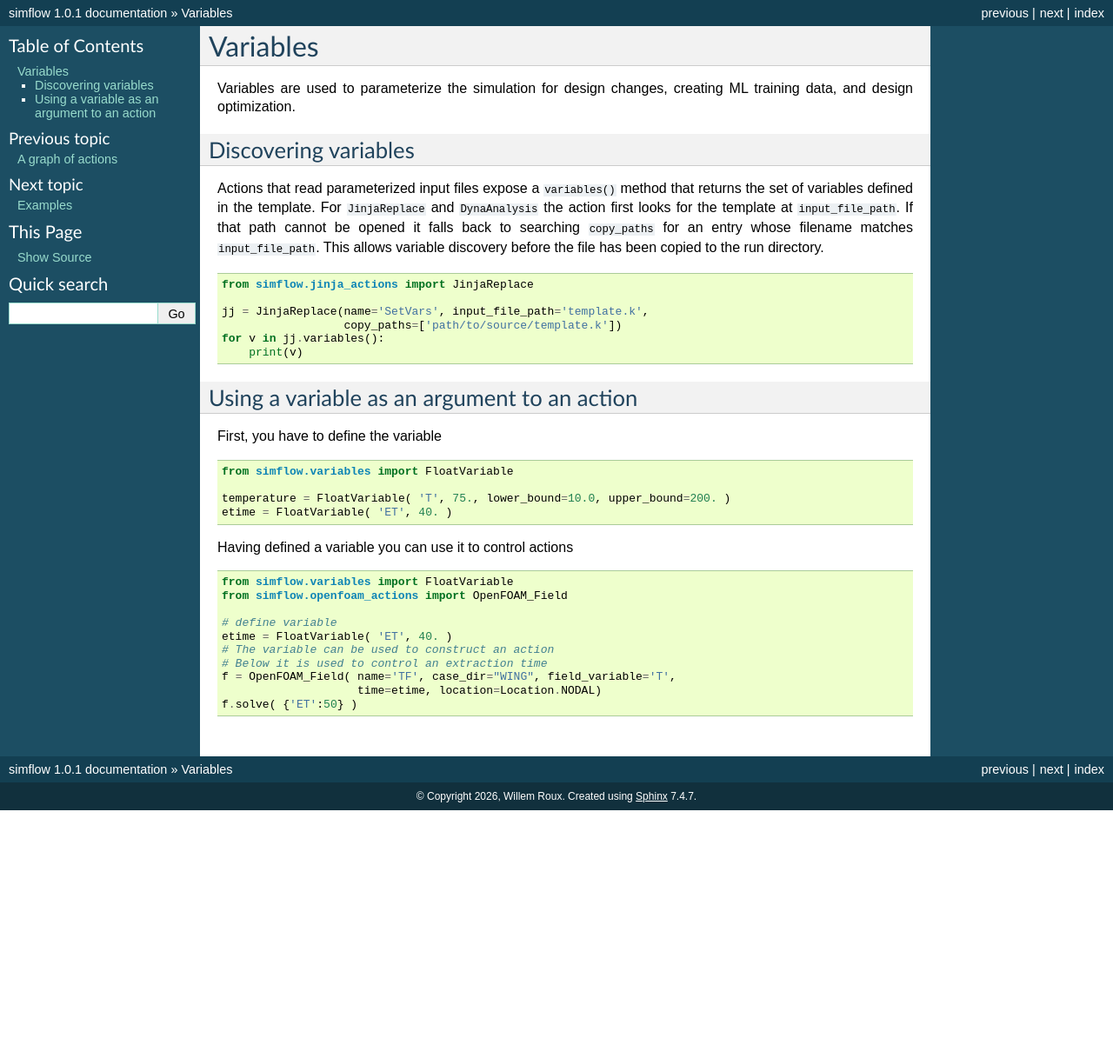
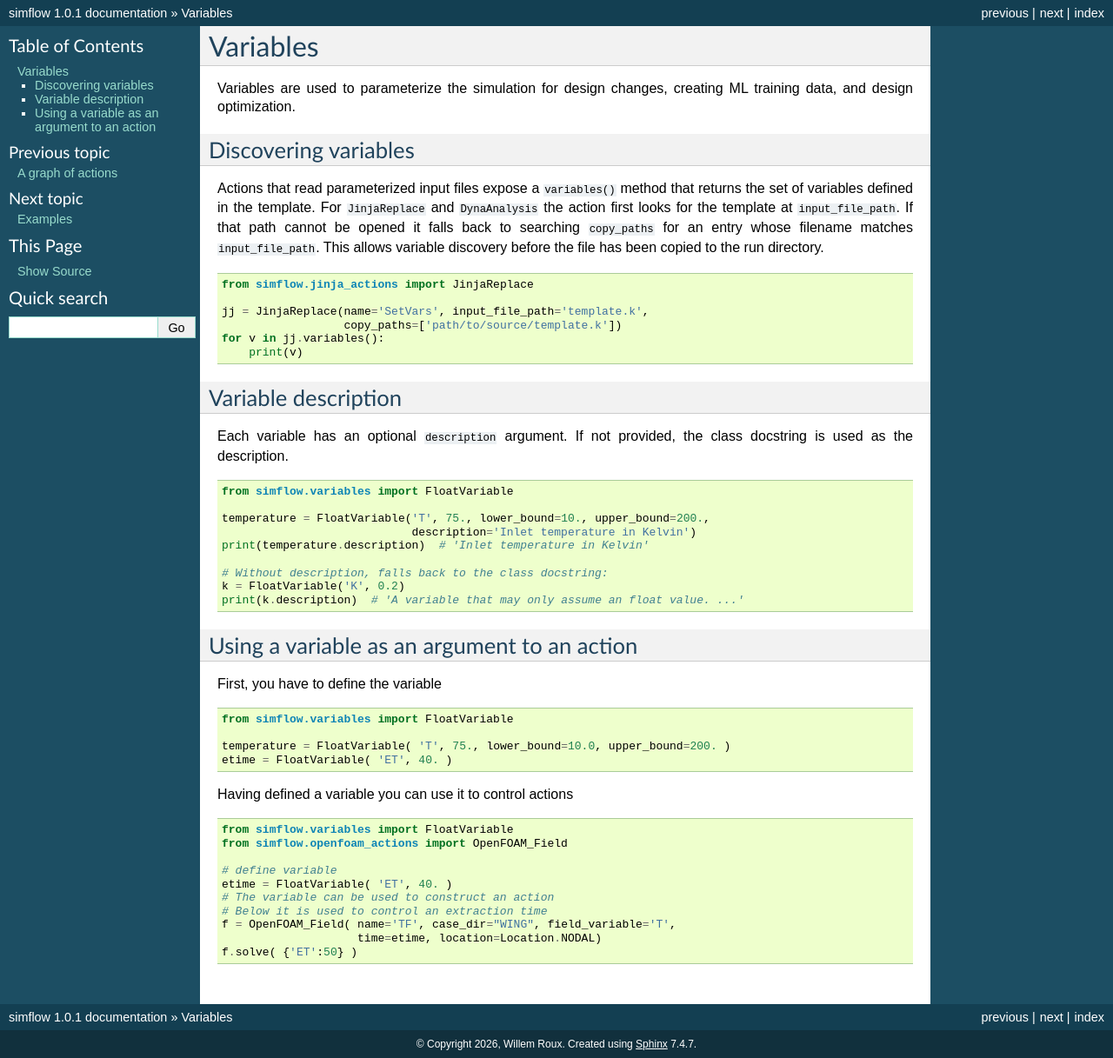
Before and after one commit to WillemJR/simnexus, a Sphinx documentation site: the page built from docs/vars.rst, in a window 1280 px wide. Shown: the whole page at 87% size. Built offline with Sphinx 7.4.7, drawn with Linux system fonts in a browser that asks for light colours; before the commit the page ends 932 px from its top, so only the background shows below that.

Commit message:
Add description to variables and actions. Replaces eval_types() replaced by outputs() → returns (self.eval_type, self.description).

```diff
--- a/docs/vars.rst
+++ b/docs/vars.rst
@@ -23,6 +23,24 @@ copied to the run directory.
     for v in jj.variables():
         print(v)
 
+
+
+Variable description
+--------------------
+Each variable has an optional ``description`` argument.
+If not provided, the class docstring is used as the description.
+
+.. code-block:: python
+
+    from simflow.variables import FloatVariable
+
+    temperature = FloatVariable('T', 75., lower_bound=10., upper_bound=200.,
+                                description='Inlet temperature in Kelvin')
+    print(temperature.description)  # 'Inlet temperature in Kelvin'
+
+    # Without description, falls back to the class docstring:
+    k = FloatVariable('K', 0.2)
+    print(k.description)  # 'A variable that may only assume an float value. ...'
 
 
 Using a variable as an argument to an action
```
Also changed, not shown: docs/actions_descr.rst (+27 -4 lines), 4 other files.
